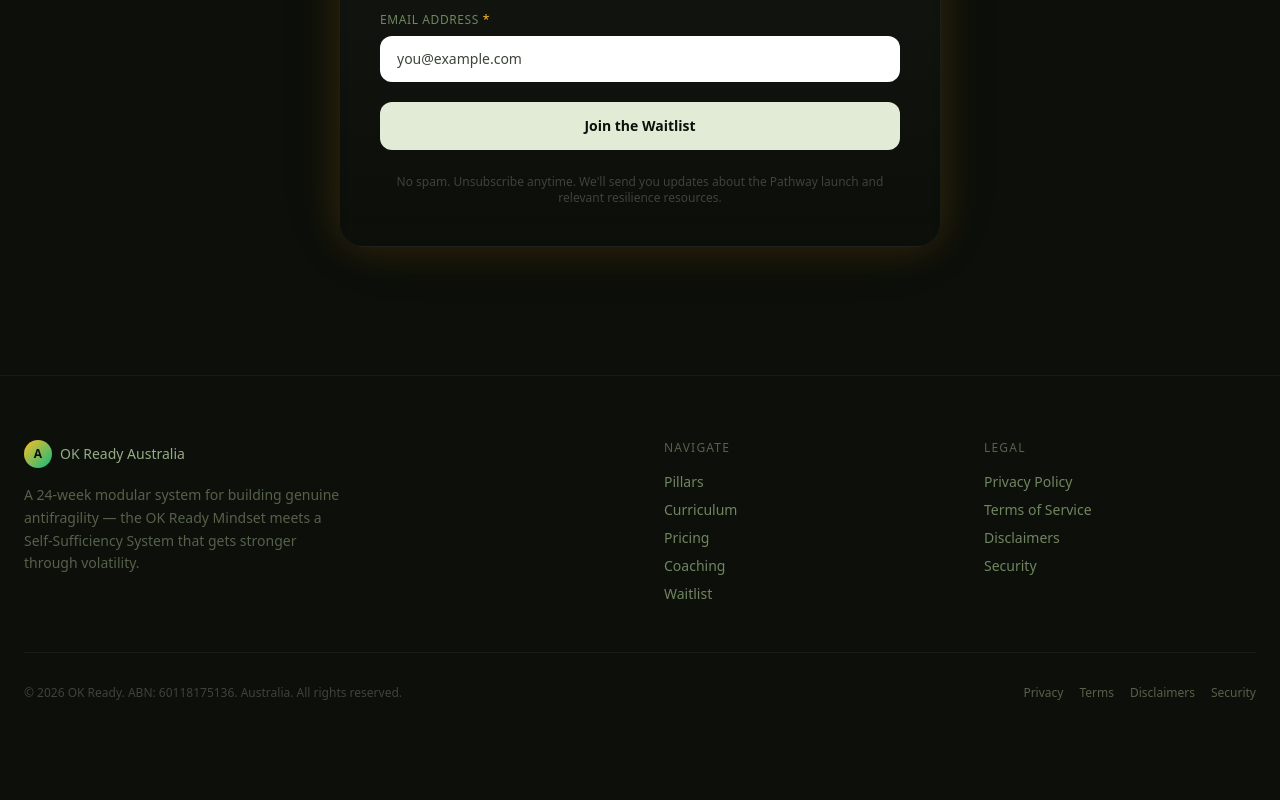
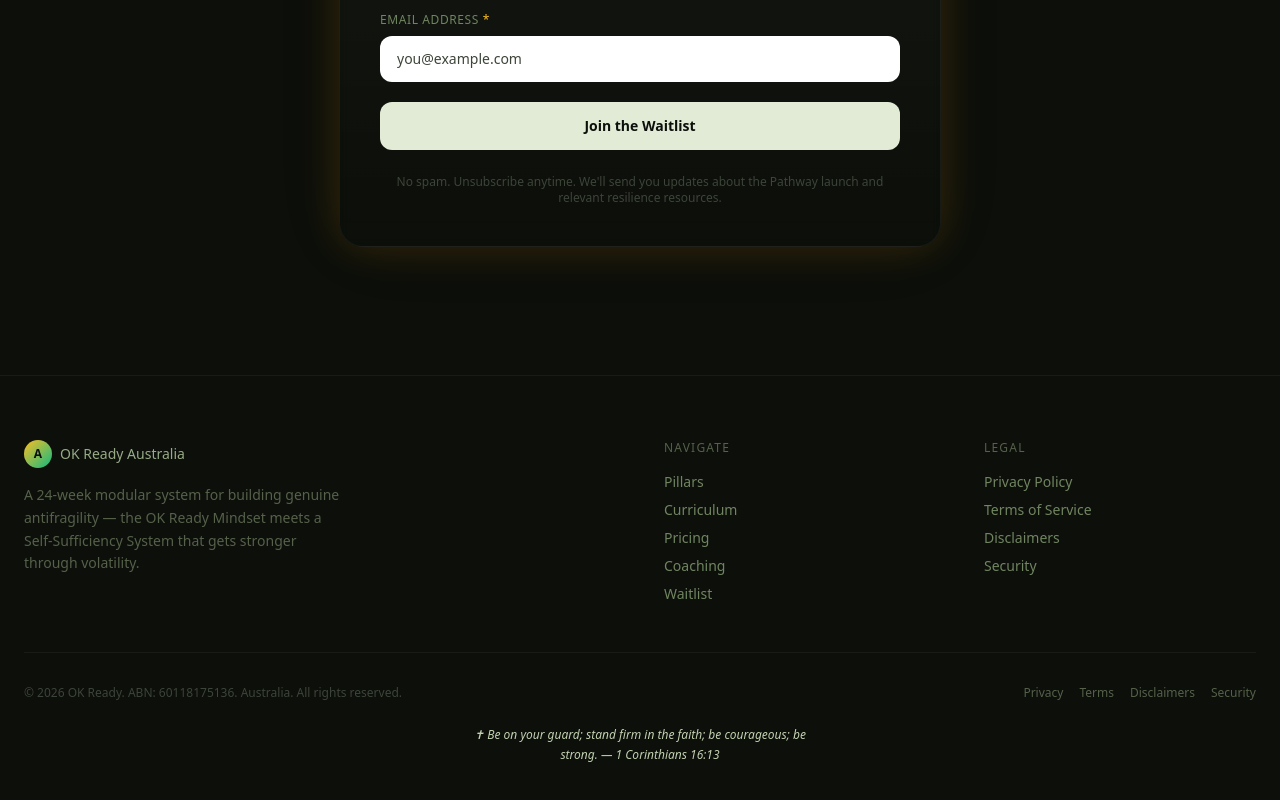
Before and after one commit to boktoday/okready-landing, a React (Vite) app: page / in a window 1280 px wide. Shown: the part 9659-10459 px from the top of the page. Before the commit the page ends 10424 px from the top, so only its background shows below. Built offline with nearby package versions, Linux system fonts and the light colour scheme.

Commit message:
Footer: added scripture verse 1 Corinthians 16:13 with cross

```diff
--- a/src/components/Footer.tsx
+++ b/src/components/Footer.tsx
@@ -64,6 +64,12 @@ export default function Footer() {
             <Link to="/security" className="text-xs text-earth-500 hover:text-earth-300 transition-colors">Security</Link>
           </div>
         </div>
+
+        <div className="mt-6 text-center">
+          <p className="text-xs text-earth-600/60 leading-relaxed italic max-w-[55ch] mx-auto">
+            ✝ Be on your guard; stand firm in the faith; be courageous; be strong. — 1&nbsp;Corinthians&nbsp;16:13
+          </p>
+        </div>
       </div>
     </footer>
   );
```
